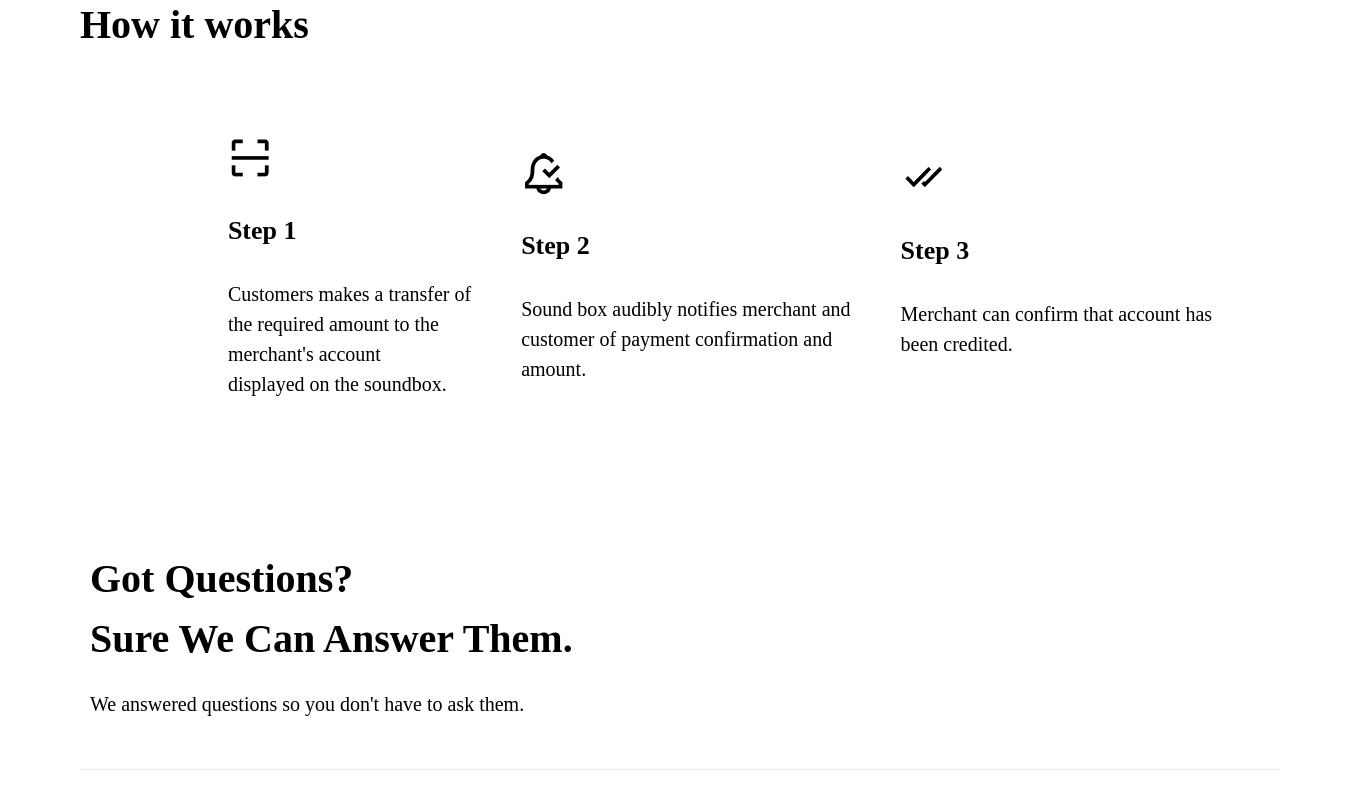
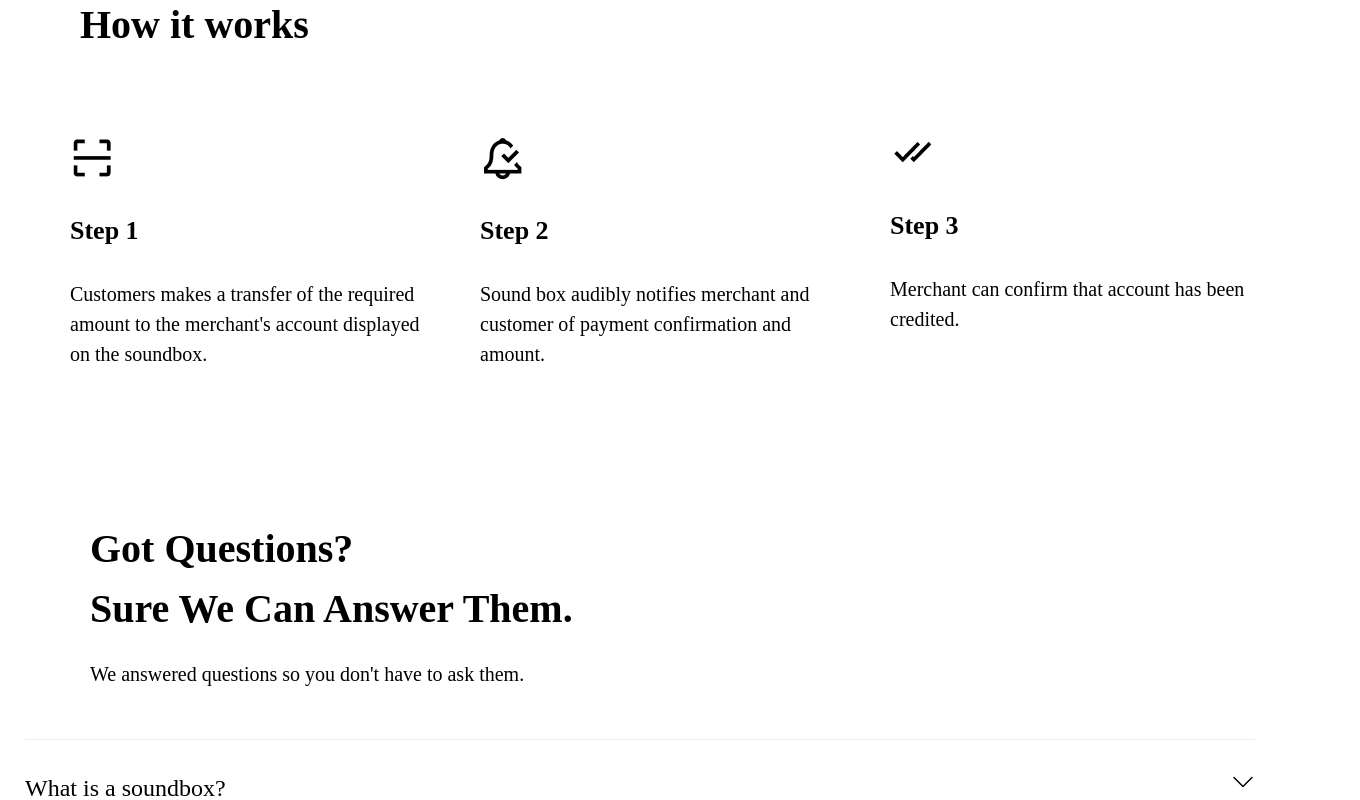
Before and after one commit to nosairabor/soundbox, a React (Create React App) app: page /pricing in a window 1280 px wide. Shown: the part 1920-2720 px from the top of the page, 1360 px wide, since content can reach past the window. Built offline with nearby package versions, Linux system fonts and the light colour scheme.

Commit message:
alignment fix

```diff
--- a/src/components/App.tsx
+++ b/src/components/App.tsx
@@ -10,7 +10,7 @@ import Footer from "./Footer";
 function App() {
   return (
     <BrowserRouter>
-      <div className="App">
+      <div className="App ">
         <Navbar/>
         <Routes>
           <Route path="/" element={<Home/>}/>
--- a/src/components/Developers.tsx
+++ b/src/components/Developers.tsx
@@ -60,11 +60,11 @@ const Developers = () => {
                 <img src={require("../pictures/pricing2.png")}
                 alt="" />
             </div>
-            <div className="hidden xl:hidden absolute right-[1px] top-[58px] z-0">
+            <div className="xl:hidden absolute right-[1px] top-[58px] z-0" >
                 <img src={require("../pictures/vectormobile1.png")}
                 alt="" />
             </div>
-            <div className="hidden xl:hidden absolute right-[1px] top-[119px] z-0">
+            <div className=" xl:hidden absolute right-[1px] top-[119px] z-0">
                 <img src={require("../pictures/vectormobile2.png")}
                 alt="" />
             </div>
@@ -81,7 +81,7 @@ const Developers = () => {
                     />
                 </div>
                 <div className="bg-white shadow-xl w-[368px] h-[930px] xl:w-[738px] xl:h-[605px]">
-                    <div className="ml-[10px] md:ml-[50px] mt-[30px]">
+                    <div className="ml-[33px] md:ml-[50px] mt-[30px]">
                         <h2 className="text-[20px] xl:flex xl:justify-start xl:items-start font-bold">Tell us about yourself briefly.</h2>
                         <p className="[text-16px] flex xl:items-start font-[450] mt-[10px]">Kindly provide your information below</p>
                     </div>
--- a/src/components/Footer.tsx
+++ b/src/components/Footer.tsx
@@ -25,15 +25,17 @@ const Footer = () => {
 
     return (
         <div className="circular-font">
-            <div className="xl:ml-[80px] mt-[80px] xl:mt-[150px] flex
+            <div className=" mt-[80px] xl:mt-[150px] flex
             flex-col    ">
-                <h1 className="text-[32px] w-[368px] xl:w-[529px]
-                 leading-[40px] ml-[10px] xl:leading-normal xl:text-[40px] font-[700]">
-                    Got Questions?<br/>Sure We Can Answer <br className="xl:hidden"/> Them.
-                </h1>
-                <p className="text-[18px] ml-[10px] mt-[20px] xl:text-[20px] font-[450]">
-                    We answered questions so you don't have to<br className="xl:hidden"/> ask them.
-                </p>
+                <div className="xl:ml-[80px]">
+                    <h1 className="text-[32px] max-w-[368px] xl:max-w-[529px]
+                    leading-[40px] ml-[10px] xl:leading-normal xl:text-[40px] font-[700]">
+                        Got Questions?<br/>Sure We Can Answer <br className="xl:hidden"/> Them.
+                    </h1>
+                    <p className="text-[18px] ml-[10px] mt-[20px] xl:text-[20px] font-[450]">
+                        We answered questions so you don't have to<br className="md:hidden"/> ask them.
+                    </p>
+                </div>
                 <Accordion handleLinkClick={handleLinkClick}
                     isOpen={isOpen}
                     activeLink={activeLink}
@@ -41,17 +43,17 @@ const Footer = () => {
             </div>
 
             <div className="text-white mt-[80px] flex flex-col justify-center  xl:flex-row">
-                <div className="w-full xl:max-w-[850px] xl:h-[800px] h-[729px] bg-blue ">
-                    <h1 className="xl:ml-[70px] mt-[50px] ml-[30px] xl:ml-0 text-[32px] xl:mt-[100px]
+                <div className="w-full xl:max-w-[850px] xl:h-[824px] h-[729px] bg-blue ">
+                    <h1 className="xl:ml-[70px] mt-[50px] ml-[20px] xl:ml-0 text-[32px] xl:mt-[100px]
                         xl:text-[60px] font-[700]">
                         Join other<br/> merchants on the<br/> Yep! Side of Life.
                     </h1>
-                    <p className="mt-[40px] ml-[30px] flex flex-col text-[18px] xl:ml-[70px] xl:text-[26px] font-[450]">
+                    <p className="mt-[40px] ml-[20px] flex flex-col text-[18px] xl:ml-[70px] xl:text-[26px] font-[450]">
                     No more checking of phones every few<br className="xl:hidden"/> minutes, no <br className="hidden xl:block"/>
                     more missed payments, and no more panic from<br className="hidden xl:block"/>
                     delayed payment<br className="xl:hidden"/> confirmation!
                     </p>
-                    <div className="flex flex-col ml-[30px] space-y-[20px]
+                    <div className="flex flex-col ml-[20px] space-y-[20px]
                         xl:space-y-0 xl:flex-row xl:space-x-10 xl:ml-[70px] mt-[40px]"
                     >
                         <div>
@@ -68,9 +70,9 @@ const Footer = () => {
                         </div>
                     </div>
                 </div>
-                <div className="w-full h-[486.2px] md:h-[850.2px] xl:max-w-[742px] xl:h-[824px]">
+                <div className="flex w-full h-[486.2px] md:h-[850.2px] xl:max-w-[800px] xl:h-[824px]">
                     <img src={require('../pictures/image1500.png')} alt="image1500.png"
-                    className=""/>
+                    className="grow"/>
                 </div>
             </div>
 
--- a/src/components/FooterAccordion.tsx
+++ b/src/components/FooterAccordion.tsx
@@ -22,7 +22,7 @@ const FooterAccordion:React.FC<PropTypes> = ({
 }) => {
 
     return (
-        <div className="w-[360px] mt-[50px] md:mt-[50px] md:w-[720px]">
+        <div className="w-[360px] mt-[50px]  md:w-full max-w-[720px] ">
             <div className="mt-[20px] mb-[20px]">
                 <img src={require('../pictures/yep-logo.png')}
                     className="h-[39.2px] w-[110px]"
--- a/src/components/Navbar.tsx
+++ b/src/components/Navbar.tsx
@@ -17,8 +17,8 @@ const Navbar = () => {
         setHamburger(!hamburger);
     };
     return (
-        <>
-            <div className="mx-[30px] flex justify-between xl:flex xl:justify-between xl:mx-[105px] nunito-font">
+        <div className=" z-[100]">
+            <div className="mx-[30px] flex justify-between xl:flex xl:justify-between xl:mx-[105px] nunito-font" >
                 <div className=" mt-[25px]">
                     <div className="mx-0 h-[32px] w-[90px] xl:h-[50px] xl:w-[140px]">
                         <img src={require('../pictures/yep-logo.png')}
@@ -135,7 +135,7 @@ const Navbar = () => {
                     </div>
 
             </div>
-        </>
+        </div>
     );
 }
 
--- a/src/components/Pricing.tsx
+++ b/src/components/Pricing.tsx
@@ -160,13 +160,14 @@ const Pricing = () => {
         </div>
       </div>
 
-      <div className="xl:ml-[80px] md:ml-[20px] w-[368px]
-         xl:mx-0 md:w-full mt-[100px] space-y-[80px]">
-        <h1 className="text-[40px] font-[700] ml-4 md:ml-0 flex justify-start">How it works</h1>
-        <div className="flex justify-center items-center
-          md:flex-row  xl:flex-row flex-col space-y-[30px]
+      <div className=" md:ml-[20px] flex flex-col justify-center
+          md:w-full mt-[100px] space-y-[80px]"
+      >
+        <h1 className="text-[40px] font-[700] ml-2 xl:ml-[60px]">How it works</h1>
+        <div className="flex items-center justify-center
+          md:flex-row  flex-col items-center space-y-[30px]
            md:space-y-0 xl:space-y-0 xl:space-x-[50px]">
-          <div className="ml-4 md:ml-0">
+          <div className=" width-full max-w-[368px] ">
             <div className="">
               <img
                 src={require("../pictures/scan.png")}
@@ -174,13 +175,13 @@ const Pricing = () => {
               />
             </div>
             <h1 className="text-[26px] font-[700] mt-[30px]">Step 1</h1>
-            <div className="text-[18px] whitespace-nowrap xl:text-[20px] font-[450] mt-[29px]">
-              Customers makes a transfer of<br/> the required
-               amount to the<br /> merchant's account
-              <br /> displayed on the soundbox.
+            <div className="text-[18px] width-full max-w-[360px] whitespace-normal xl:text-[20px] font-[450] mt-[29px]">
+              Customers makes a transfer of the required
+               amount to the merchant's account
+               displayed on the soundbox.
             </div>
           </div>
-          <div className="">
+          <div className="md:ml-[30px] xl:ml-0">
             <div className="">
               <img
                 src={require("../pictures/bell-checked.png")}
@@ -188,14 +189,14 @@ const Pricing = () => {
               />
             </div>
             <h1 className="text-[26px] font-[700] mt-[30px]">Step 2</h1>
-            <div className="text-[18px] xl:text-[20px] font-[450] mt-[29px]">
+            <div className="text-[18px] whitespace-normal width-full max-w-[360px] xl:text-[20px] font-[450] mt-[29px]">
               Sound box audibly notifies merchant and
-              <br />
+
               customer of payment confirmation and
-              <br /> amount.
+               amount.
             </div>
           </div>
-          <div className="pb-5">
+          <div className="-translate-y-[20px]">
             <div className="">
               <img
                 src={require("../pictures/check-marks.png")}
@@ -203,9 +204,9 @@ const Pricing = () => {
               />
             </div>
             <h1 className="text-[26px] font-[700] mt-[30px]">Step 3</h1>
-            <div className="text-[18px] xl:text-[20px] font-[450] mt-[29px]">
+            <div className="text-[18px] width-full max-w-[360px] xl:text-[20px] whitespace-normal font-[450] mt-[29px]">
               Merchant can confirm that account has
-              <br /> been credited.
+               been credited.
             </div>
           </div>
         </div>
```
Also changed, not shown: src/components/Home.tsx (+15 -15 lines).
